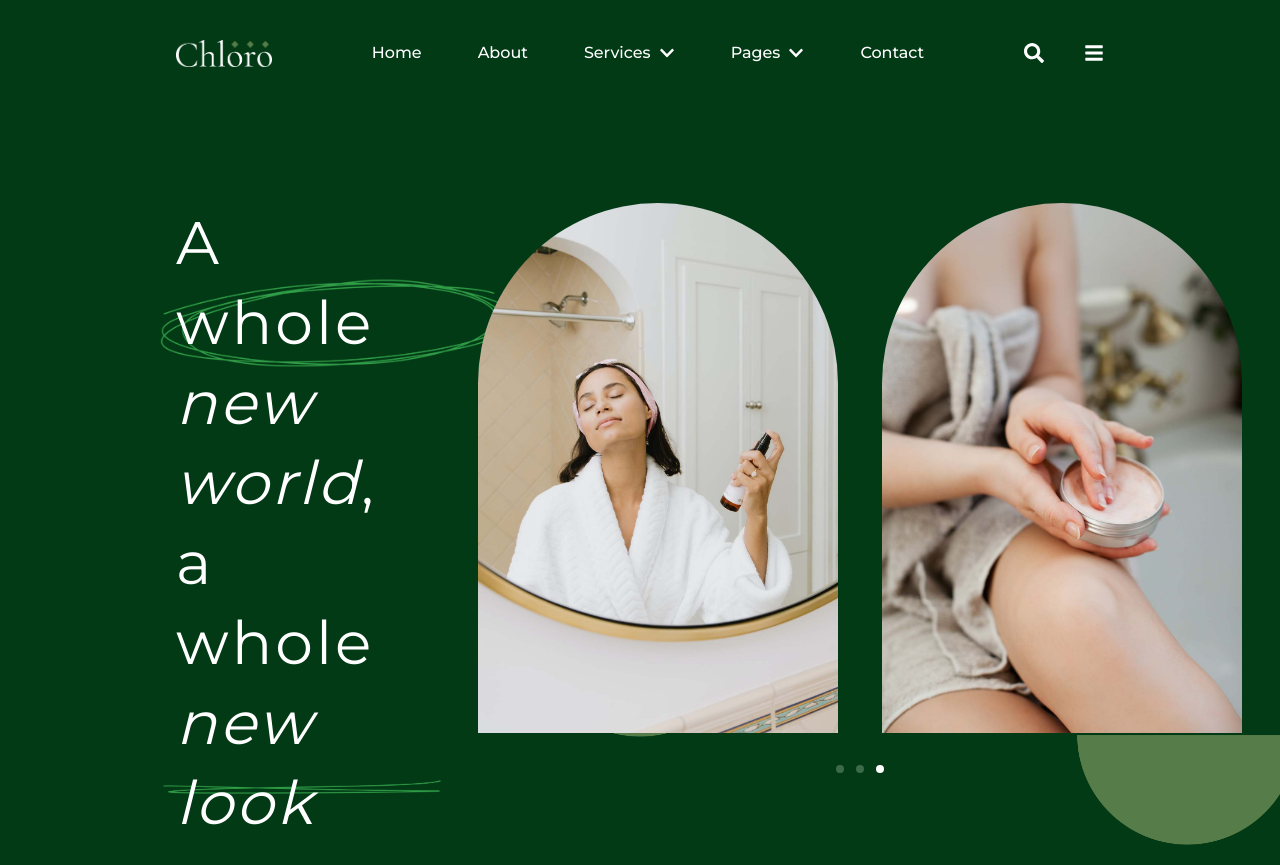
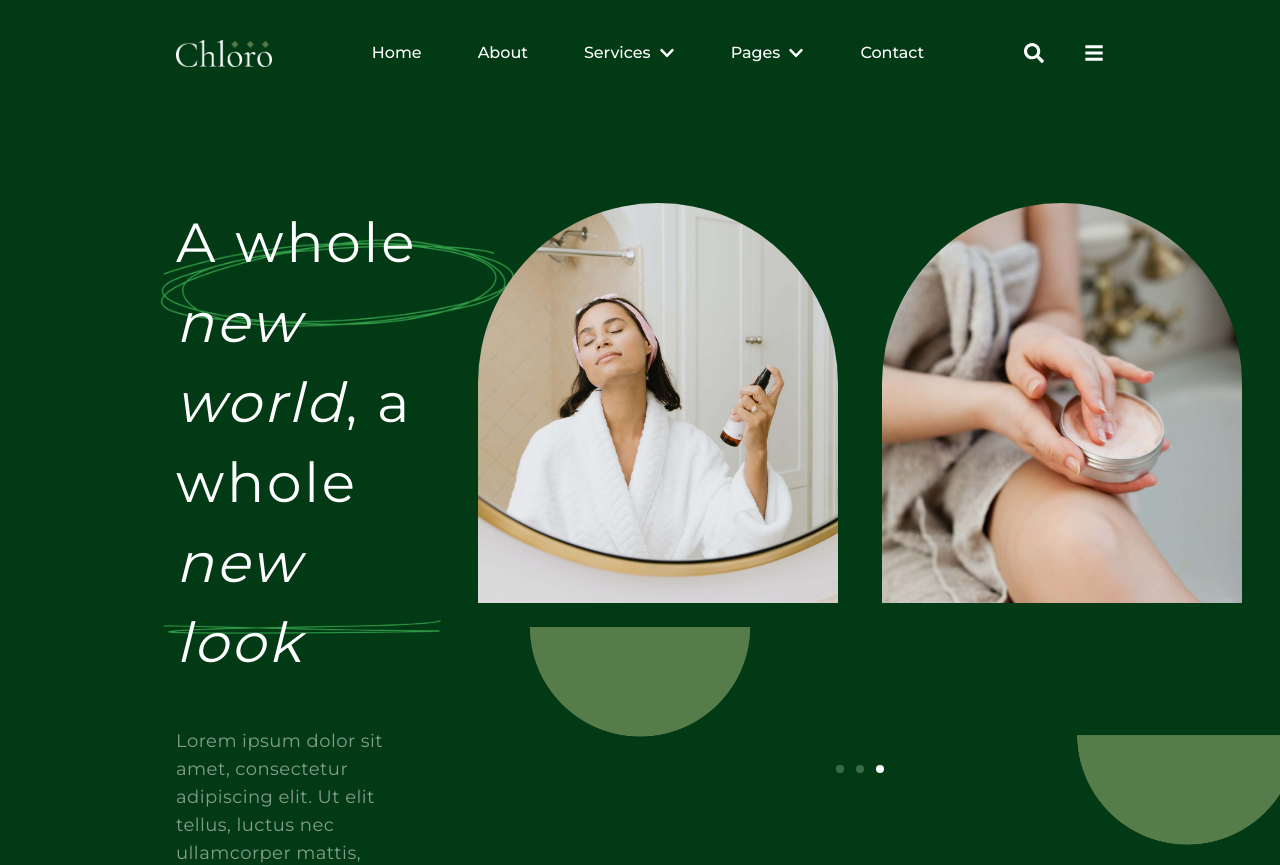
Before and after one commit to Aradhya-005/chloro, a Next.js app: page / in a window 1280 px wide. Shown: the top 865 px of the page. Built offline with nearby package versions, Linux system fonts and the light colour scheme.

Commit message:
fixing the carousel

```diff
--- a/src/components/HeroCarousel.js
+++ b/src/components/HeroCarousel.js
@@ -52,7 +52,7 @@ export default function HeroCarousel() {
                 className="min-w-full flex mb-4 gap-11 justify-center"
               >
                 {group.map((image, imgIndex) => (
-                  <div key={imgIndex} className="relative w-[360px] h-[530px]">
+                  <div key={imgIndex} className="relative w-[360px] h-[400px]">
                     <Image
                       src={image}
                       alt={`Slide image ${imgIndex + 1}`}
--- a/src/components/HeroSection.js
+++ b/src/components/HeroSection.js
@@ -21,7 +21,7 @@ function HeroSection() {
           ></div>
 
           {/* Foreground Text */}
-          <div className="relative z-10 text-[#FFFFFF] text-[60px] tracking-wider leading-[80px] group">
+          <div className="relative z-10 text-[#FFFFFF] text-[55px] tracking-wider leading-[80px] group">
             {/* Div for Background Image behind "A whole new" */}
             <div className="relative inline-block">
               {/* Background behind both "A whole new" */}
```
